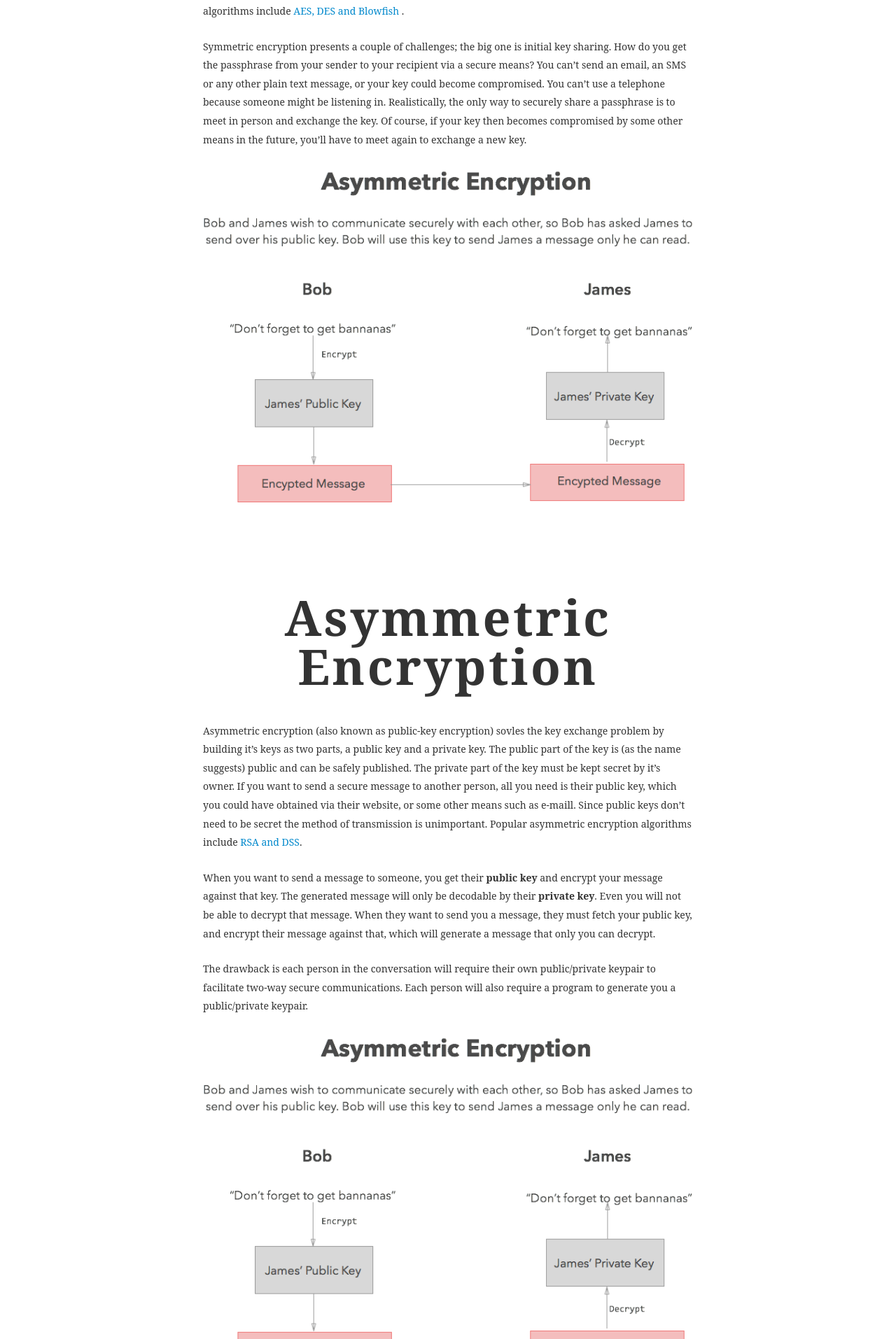
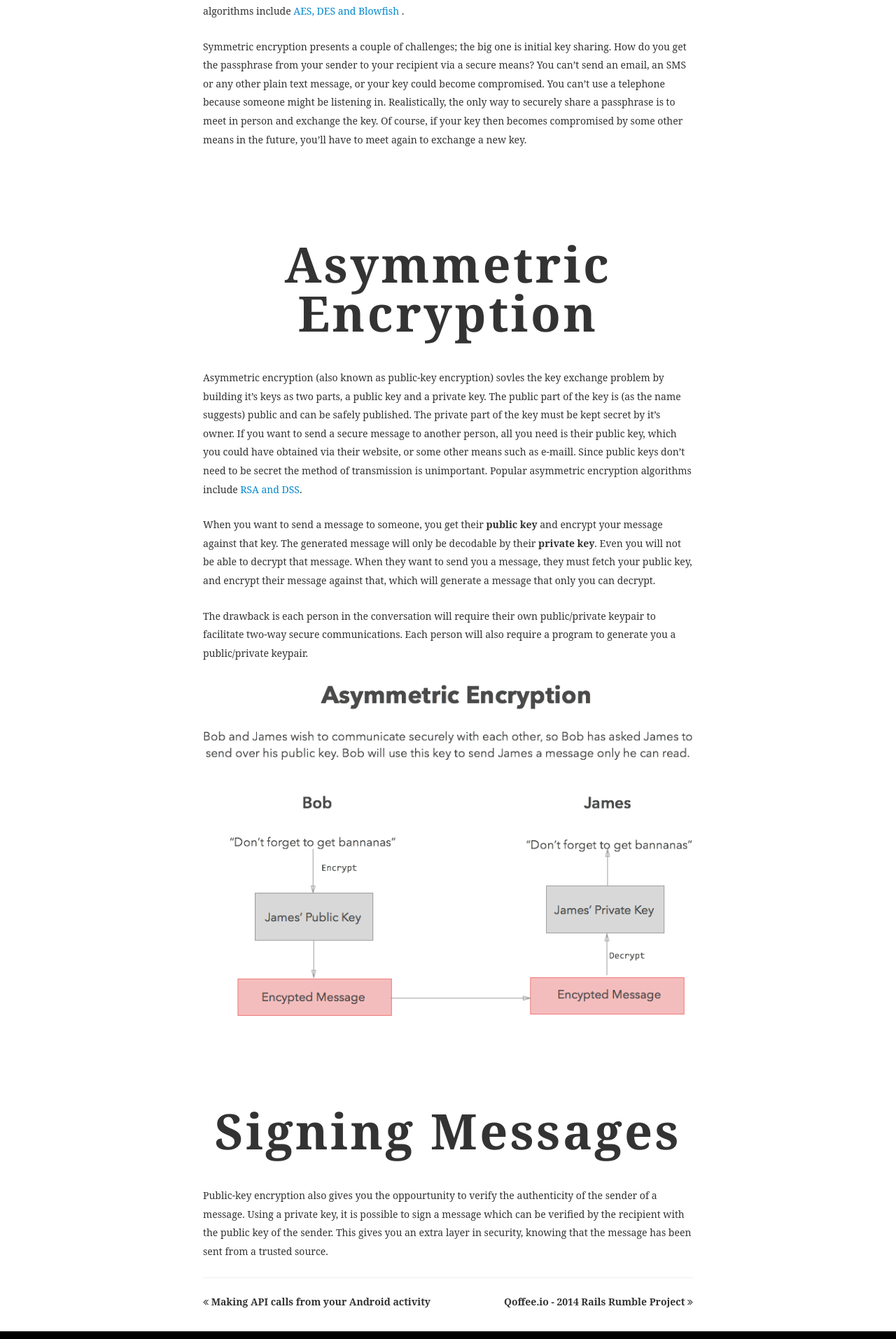
Before and after one commit to darkphnx/darkphnx.github.io, a Jekyll site: the page built from _posts/2014-09-22-public-private-crypto-for-beginners.md, in a window 1280 px wide. Shown: the part 1065-2979 px from the top of the page at 70% size. Built offline with Jekyll 4.4.1, drawn with Linux system fonts in a browser that asks for light colours; some web fonts are replaced.

Commit message:
remove symmetric encryption image it got overwritten by the asymmetric image and I deleted the source file like an idiot

```diff
--- a/_posts/2014-09-22-public-private-crypto-for-beginners.md
+++ b/_posts/2014-09-22-public-private-crypto-for-beginners.md
@@ -15,8 +15,6 @@ Symmetric encryption allows you to encrypt data using a shared encryption key (s
 
 Symmetric encryption presents a couple of challenges; the big one is initial key sharing. How do you get the passphrase from your sender to your recipient via a secure means? You can't send an email, an SMS or any other plain text message, or your key could become compromised. You can't use a telephone because someone might be listening in. Realistically, the only way to securely share a passphrase is to meet in person and exchange the key. Of course, if your key then becomes compromised by some other means in the future, you'll have to meet again to exchange a new key.
 
-![Symmetric Encryption](/assets/symmetric.png)
-
 ## Asymmetric Encryption
 Asymmetric encryption (also known as public-key encryption) sovles the key exchange problem by building it's keys as two parts, a public key and a private key. The public part of the key is (as the name suggests) public and can be safely published. The private part of the key must be kept secret by it's owner. If you want to send a secure message to another person, all you need is their public key, which you could have obtained via their website, or some other means such as e-maill. Since public keys don't need to be secret the method of transmission is unimportant. Popular asymmetric encryption algorithms include [RSA and DSS][3].
 
```
